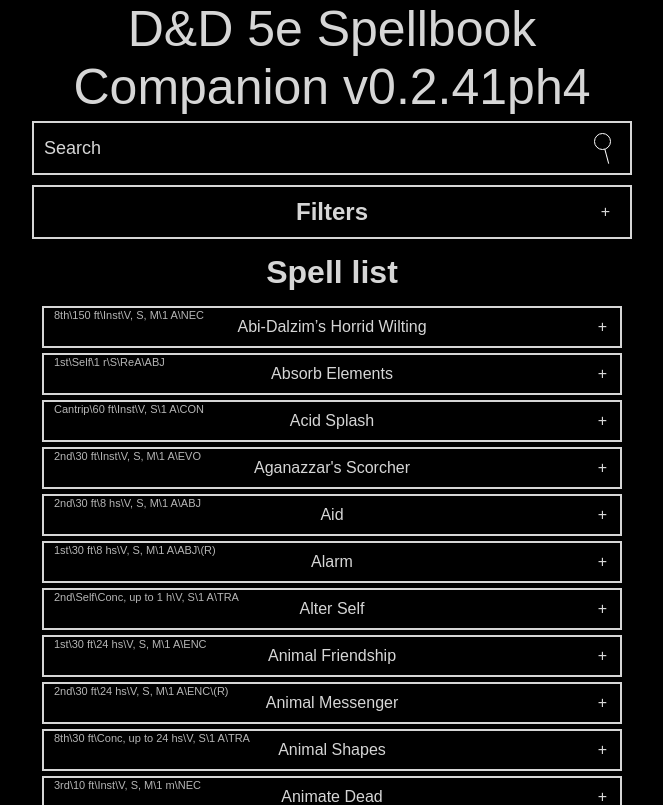
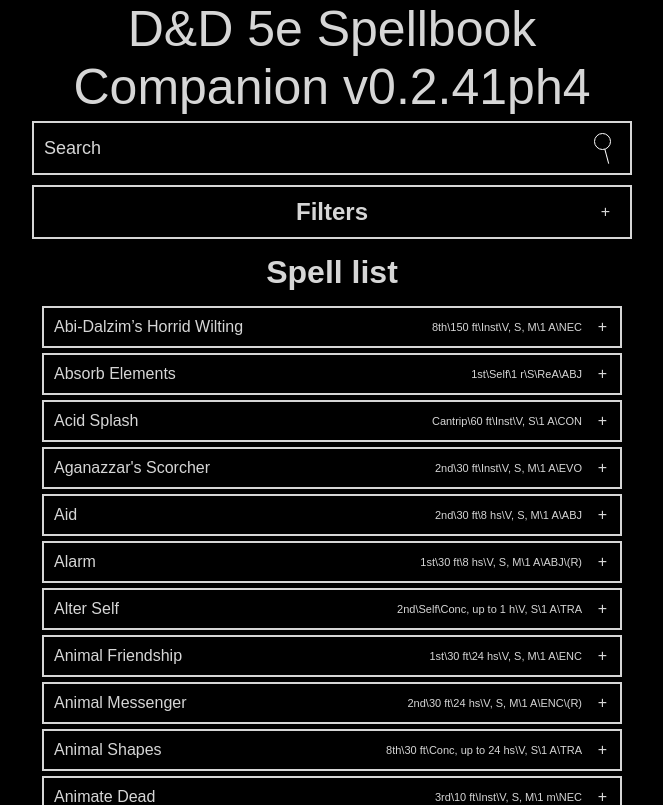
Before and after one commit to prophet-kn/dnd_spells_book, a React (Create React App) app: page / in a window 1280 px wide. Shown: the top 805 px of the page, without its empty margins (308-971 px from the left). Built offline with nearby package versions, Linux system fonts and the light colour scheme.

Commit message:
fix a bit

```diff
--- a/src/App.css
+++ b/src/App.css
@@ -65,10 +65,9 @@
 
 .spell-tooltip {
   position: absolute;
-  top: 3px;
   font-size: 11px;
   color: #d6d6d6;
-  opacity: .85;
+  right: 45px;
 }
 
 .spell-name:hover .spell-tooltip {
@@ -83,6 +82,7 @@
   border: 2px solid #d6d6d6;
   padding: 10px;
   cursor: pointer;
+  text-align: left;
 }
 
 .filter-wrapper {
```
